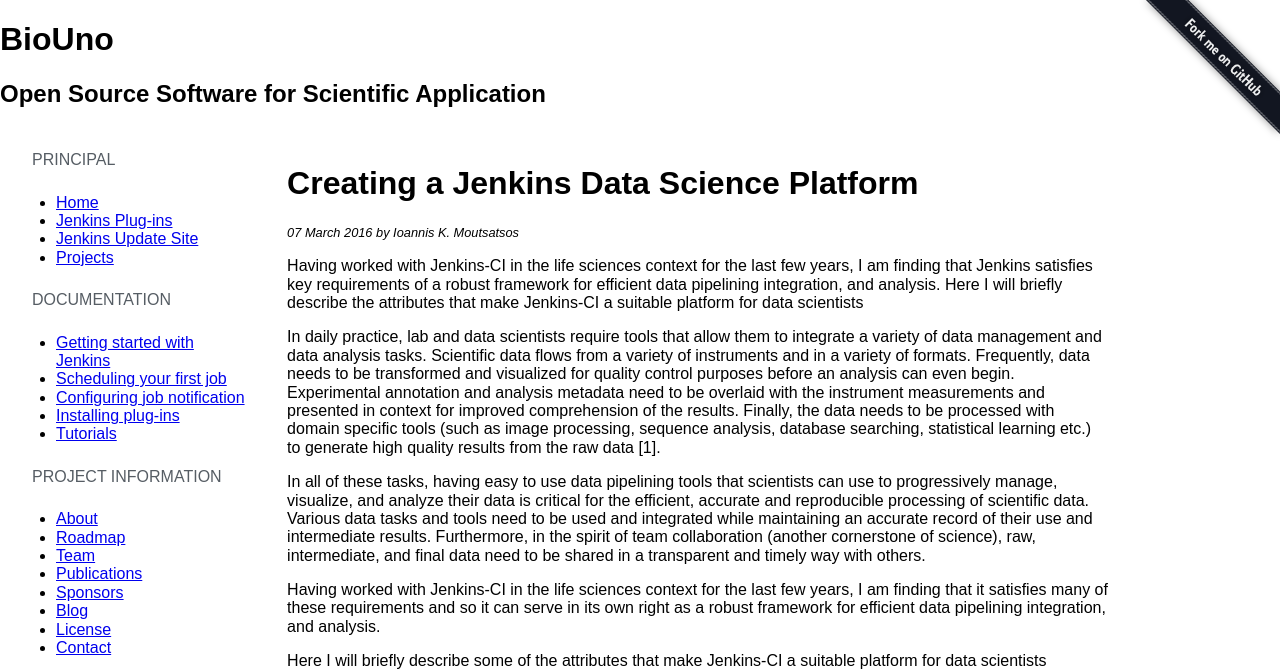
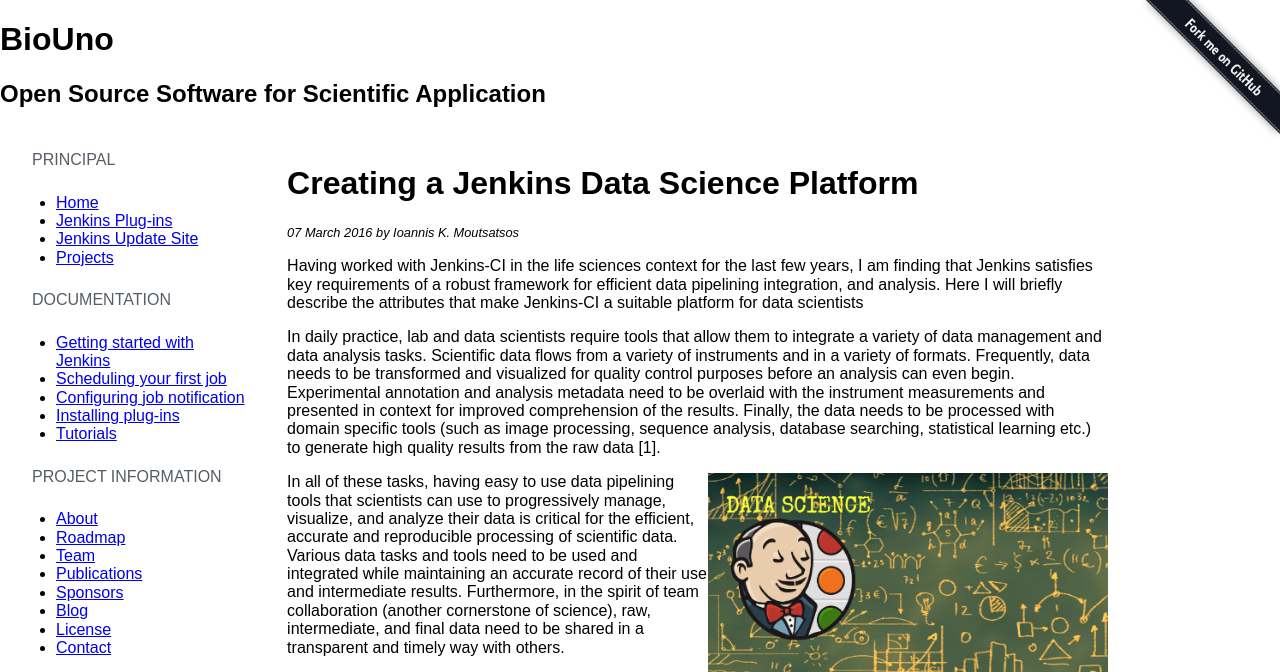
Before and after one commit to biouno/biouno.github.io, a Jekyll site: the page built from _posts/2016-03-07-Creating-a-Jenkins-Data-Science-Platform.md, in a window 1280 px wide. Shown: the top 672 px of the page. Built offline with Jekyll 4.4.1, drawn with Linux system fonts in a browser that asks for light colours; nearby versions of some CDN libraries; some web fonts are replaced; library files that are not in the unit come from our copies; comment, search, counter and statistics services are not loaded; grey boxes are pictures that could not be loaded.

Commit message:
move Jenkins-DataScience graphic

```diff
--- a/_posts/2016-03-07-Creating-a-Jenkins-Data-Science-Platform.md
+++ b/_posts/2016-03-07-Creating-a-Jenkins-Data-Science-Platform.md
@@ -14,13 +14,15 @@
 
 In daily practice, lab and data scientists require tools that allow them to integrate a variety of data management and data analysis tasks. Scientific data flows from a variety of instruments and in a variety of formats. Frequently, data needs to be transformed and visualized for quality control purposes before an analysis can even begin. Experimental annotation and analysis metadata need to be overlaid with the instrument measurements and presented in context for improved comprehension of the results. Finally, the data needs to be processed with domain specific tools (such as image processing, sequence analysis, database searching, statistical learning etc.) to generate high quality results from the raw data [1].
 
+<img src='{{ site.baseurl }}/assets/posts/Jenkins_DataSci.png' alt="Jenkins for Data Science" align="right" width="400px" />
+
 In all of these tasks, having easy to use data pipelining tools that scientists can use to progressively manage, visualize, and analyze their data is critical for the efficient, accurate and reproducible processing of scientific data. Various data tasks and tools need to be used and integrated while maintaining an accurate record of their use and intermediate results. Furthermore, in the spirit of team collaboration (another cornerstone of science), raw, intermediate, and final data need to be shared in a transparent and timely way with others.
 
 Having worked with Jenkins-CI in the life sciences context for the last few years, I am finding that it satisfies many of these requirements and so it can serve in its own right as a robust framework for efficient data pipelining integration, and analysis.
 
 Here I will briefly describe some of the attributes that make Jenkins-CI a suitable platform for data scientists
 
-<img src='{{ site.baseurl }}/assets/posts/Jenkins_DataSci.png' alt="Jenkins for Data Science" align="right" width="300px" />
+
 
 ## Data Management
 A variety of data can be maintained in the Jenkins artifact archives. Builds can upload, access and efficiently process data from a variety of sources to generate and annotate file artifacts. A variety of plugins support typical data management tasks such as copying, archiving, deleting and moving files across file systems and cloud services. Furthermore, Jenkins provides excellent provenance information and tools for file artifacts (such as logs, date-stamps, and  fingerprints).
```
